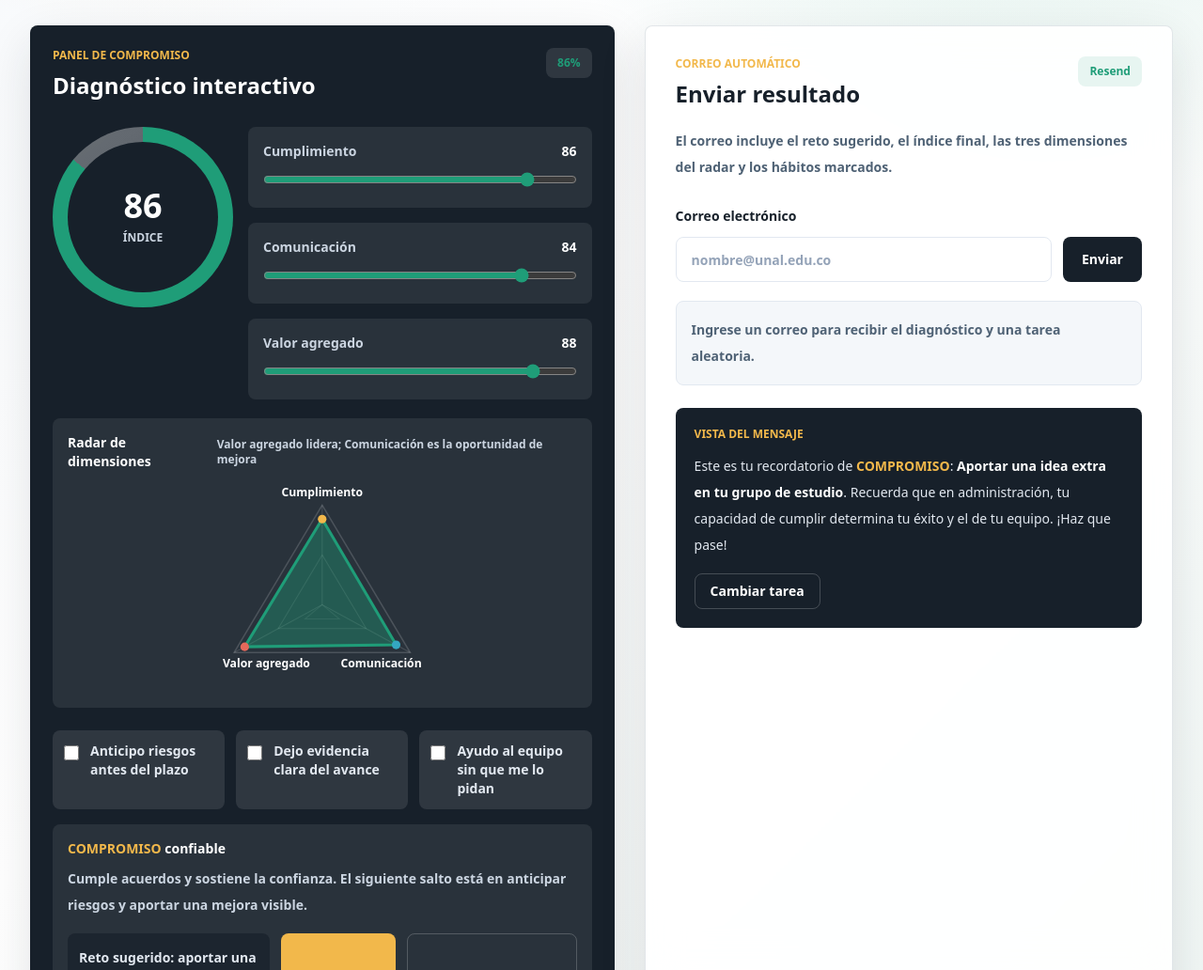
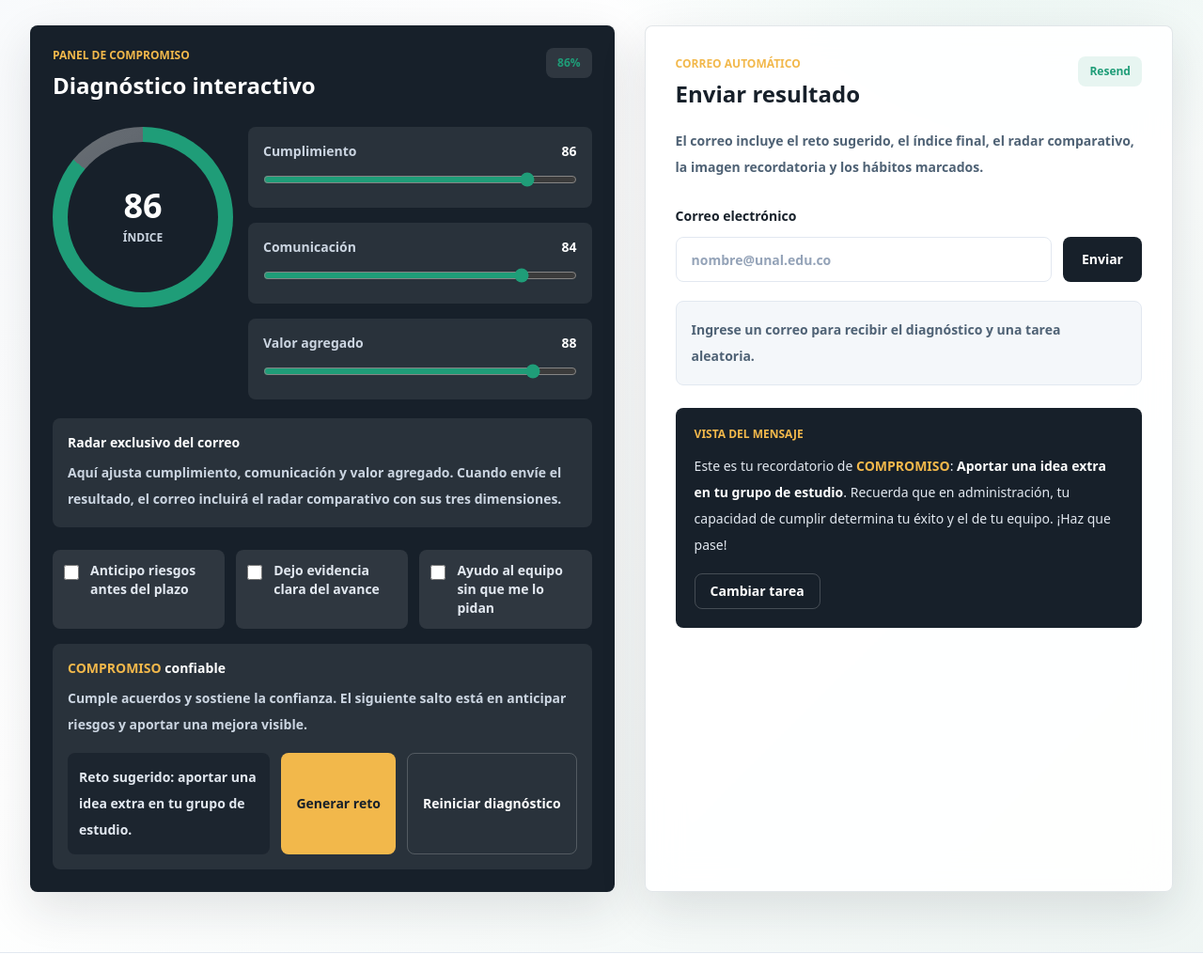
Before and after one commit to SamOkampo/Compromiso, a website: page simulador.html in a window 1280 px wide. Shown: the part 560-1592 px from the top of the page at 94% size. Drawn offline with nearby package versions, Linux system fonts and the light colour scheme.

Commit message:
Fix UTF-8 text and enrich reminder email

```diff
--- a/simulador.html
+++ b/simulador.html
@@ -2,10 +2,11 @@
 <html lang="es">
   <head>
     <meta charset="UTF-8" />
+    <meta http-equiv="Content-Type" content="text/html; charset=UTF-8" />
     <meta name="viewport" content="width=device-width, initial-scale=1.0" />
     <meta
       name="description"
-      content="Simulador de compromiso 101% con diagnóstico, radar de dimensiones y correo automático."
+      content="Simulador de compromiso 101% con diagnóstico interactivo y correo automático."
     />
     <title>Simulador de Compromiso | Feria de las Habilidades</title>
     <script src="https://cdn.tailwindcss.com"></script>
@@ -132,7 +133,7 @@
             <div class="rounded-lg bg-white p-5 text-ink">
               <p class="text-xs font-black uppercase text-coral">Cómo usarlo en la feria</p>
               <p class="mt-3 text-sm font-bold leading-7 text-steel">
-                Una persona responde el diagnóstico, observa su radar, recibe una interpretación y puede enviarse el resultado con un reto de acción.
+                Una persona responde el diagnóstico, compara sus dimensiones, recibe una interpretación y puede enviarse el resultado con un reto de acción.
               </p>
             </div>
             <div class="grid gap-3 sm:grid-cols-3">
@@ -200,25 +201,10 @@
             </div>
 
             <div class="mt-5 rounded-lg bg-white/[0.08] p-4">
-              <div class="flex flex-col gap-2 sm:flex-row sm:items-center sm:justify-between">
-                <p class="text-sm font-black text-white">Radar de dimensiones</p>
-                <p id="radarSummary" class="text-xs font-bold text-slate-300">Cumplimiento lidera; comunicación es la oportunidad de mejora</p>
-              </div>
-              <svg id="commitmentRadar" class="mt-3 h-56 w-full" viewBox="0 0 260 220" role="img" aria-label="Gráfica radar del diagnóstico de compromiso">
-                <polygon points="130,24 222,178 38,178" fill="none" stroke="rgba(255,255,255,0.16)" stroke-width="1.5"></polygon>
-                <polygon points="130,76 176,153 84,153" fill="none" stroke="rgba(255,255,255,0.13)" stroke-width="1"></polygon>
-                <polygon points="130,128 148,143 112,143" fill="none" stroke="rgba(255,255,255,0.1)" stroke-width="1"></polygon>
-                <line x1="130" y1="128" x2="130" y2="24" stroke="rgba(255,255,255,0.14)" stroke-width="1"></line>
-                <line x1="130" y1="128" x2="222" y2="178" stroke="rgba(255,255,255,0.14)" stroke-width="1"></line>
-                <line x1="130" y1="128" x2="38" y2="178" stroke="rgba(255,255,255,0.14)" stroke-width="1"></line>
-                <polygon id="radarShape" points="" fill="rgba(31,157,120,0.38)" stroke="#1F9D78" stroke-width="3"></polygon>
-                <circle id="radarPointFulfillment" r="4.5" fill="#F2B84B"></circle>
-                <circle id="radarPointCommunication" r="4.5" fill="#34A7C1"></circle>
-                <circle id="radarPointValue" r="4.5" fill="#E6695B"></circle>
-                <text x="130" y="15" text-anchor="middle" fill="#ffffff" font-size="12" font-weight="800">Cumplimiento</text>
-                <text x="234" y="193" text-anchor="end" fill="#ffffff" font-size="12" font-weight="800">Comunicación</text>
-                <text x="26" y="193" text-anchor="start" fill="#ffffff" font-size="12" font-weight="800">Valor agregado</text>
-              </svg>
+              <p class="text-sm font-black text-white">Radar exclusivo del correo</p>
+              <p class="mt-2 text-sm font-bold leading-7 text-slate-300">
+                Aquí ajusta cumplimiento, comunicación y valor agregado. Cuando envíe el resultado, el correo incluirá el radar comparativo con sus tres dimensiones.
+              </p>
             </div>
 
             <div class="mt-6 grid gap-3 sm:grid-cols-3">
@@ -265,7 +251,7 @@
             </div>
 
             <p class="mt-5 text-sm font-bold leading-7 text-steel">
-              El correo incluye el reto sugerido, el índice final, las tres dimensiones del radar y los hábitos marcados.
+              El correo incluye el reto sugerido, el índice final, el radar comparativo, la imagen recordatoria y los hábitos marcados.
             </p>
 
             <form id="commitmentForm" class="mt-7">
@@ -365,19 +351,6 @@
       const panelChallenge = document.querySelector("#panelChallenge");
       const panelChallengeText = document.querySelector("#panelChallengeText");
       const resetDiagnosis = document.querySelector("#resetDiagnosis");
-      const radarShape = document.querySelector("#radarShape");
-      const radarSummary = document.querySelector("#radarSummary");
-      const radarPoints = {
-        fulfillment: document.querySelector("#radarPointFulfillment"),
-        communication: document.querySelector("#radarPointCommunication"),
-        value: document.querySelector("#radarPointValue"),
-      };
-      const radarAxes = {
-        fulfillment: { x: 130, y: 24 },
-        communication: { x: 222, y: 178 },
-        value: { x: 38, y: 178 },
-      };
-      const radarCenter = { x: 130, y: 128 };
 
       function randomTask() {
         return commitmentTasks[Math.floor(Math.random() * commitmentTasks.length)];
@@ -419,40 +392,6 @@
         };
       }
 
-      function pointOnRadar(axis, value) {
-        const percent = Math.max(0, Math.min(100, value)) / 100;
-        return {
-          x: radarCenter.x + (radarAxes[axis].x - radarCenter.x) * percent,
-          y: radarCenter.y + (radarAxes[axis].y - radarCenter.y) * percent,
-        };
-      }
-
-      function updateRadar(values) {
-        const fulfillmentPoint = pointOnRadar("fulfillment", values.fulfillment);
-        const communicationPoint = pointOnRadar("communication", values.communication);
-        const valuePoint = pointOnRadar("value", values.value);
-        const polygon = [fulfillmentPoint, communicationPoint, valuePoint]
-          .map((point) => `${point.x.toFixed(1)},${point.y.toFixed(1)}`)
-          .join(" ");
-
-        radarShape.setAttribute("points", polygon);
-        radarPoints.fulfillment.setAttribute("cx", fulfillmentPoint.x);
-        radarPoints.fulfillment.setAttribute("cy", fulfillmentPoint.y);
-        radarPoints.communication.setAttribute("cx", communicationPoint.x);
-        radarPoints.communication.setAttribute("cy", communicationPoint.y);
-        radarPoints.value.setAttribute("cx", valuePoint.x);
-        radarPoints.value.setAttribute("cy", valuePoint.y);
-
-        const entries = [
-          ["Cumplimiento", values.fulfillment],
-          ["Comunicación", values.communication],
-          ["Valor agregado", values.value],
-        ];
-        const strongest = entries.reduce((best, item) => (item[1] > best[1] ? item : best), entries[0]);
-        const lowest = entries.reduce((low, item) => (item[1] < low[1] ? item : low), entries[0]);
-        radarSummary.textContent = `${strongest[0]} lidera; ${lowest[0]} es la oportunidad de mejora`;
-      }
-
       function updateCommitmentPanel() {
         const dimensions = getDimensionValues();
         const baseScore = commitmentRanges.reduce((total, input) => {
@@ -474,7 +413,6 @@
         scoreBadge.textContent = `${score}%`;
         scoreLabel.textContent = state.label;
         scoreInsight.textContent = state.insight;
-        updateRadar(dimensions);
         highlightCommitmentWords(scoreLabel);
         highlightCommitmentWords(scoreInsight);
       }
```
Also changed, not shown: api/commitment.js (+99 -4 lines), index.html (+1 -0 lines), vercel.json (added), 1 other file.
